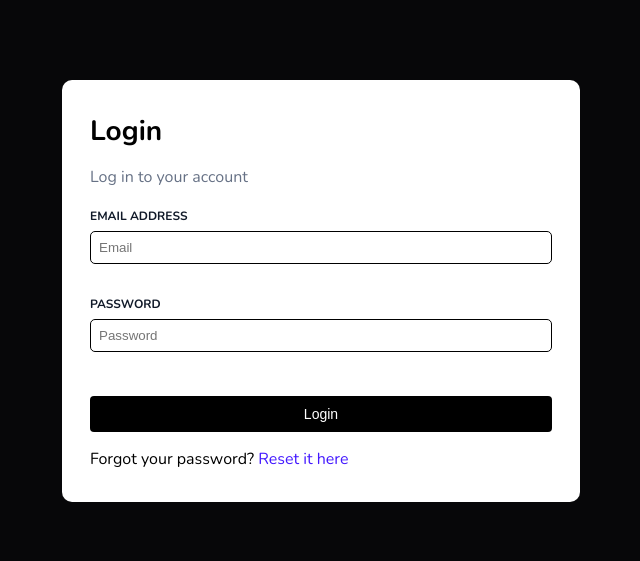
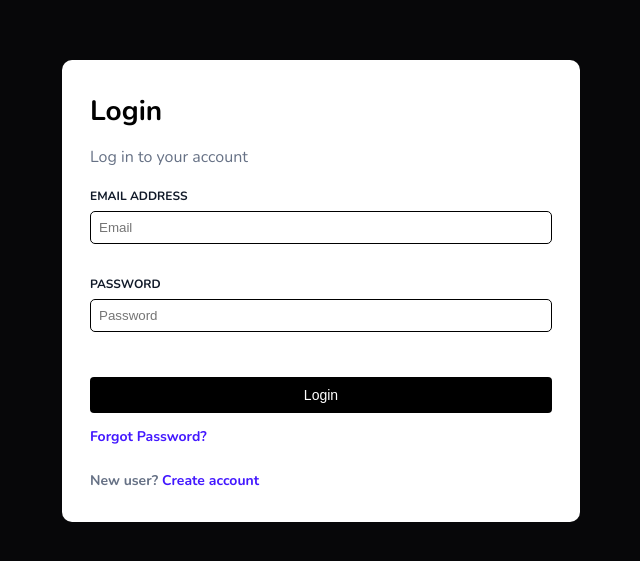
Before and after one commit to DevYoma/digital-logbook, a React (Vite) app: page /login in a window 1280 px wide. Shown: the part 109-670 px from the top of the page, without its empty margins (319-959 px from the left). Built offline with nearby package versions, Linux system fonts and the light colour scheme; no server answers.

Commit message:
style: added minimal styling to login and register page

```diff
--- a/src/pages/Login/Login.scss
+++ b/src/pages/Login/Login.scss
@@ -3,6 +3,10 @@
     justify-content: center;
     align-items: center;
     height: 100vh;
+
+    // @media screen and (max-width: 500px){
+    //     align-items: start;
+    // }
 }
 
 .login{
@@ -14,6 +18,7 @@
 
     @media screen and (max-width: 500px){
         width: 80%;
+        // margin-top: 3rem;
     }
 
     &Header{
@@ -54,6 +59,14 @@
     }
 
     &ForgotPassword{
-        margin-top: 1rem;
+        margin-top: 0.8rem;
+    }
+
+    &NewUser{
+        // border: 1px solid red;
+        margin-top: 1.5rem;
+        font-weight: bold;
+        font-size: 14px;
+        color: #667185;
     }
 }
--- a/src/pages/Login/Login.tsx
+++ b/src/pages/Login/Login.tsx
@@ -68,9 +68,7 @@ const Login = () => {
     <div id="loginContainer">
       <div className="login">
         <h1 className="loginHeader">Login</h1>
-        <p className="loginText">
-          Log in to your account
-        </p>
+        <p className="loginText">Log in to your account</p>
         <form className="loginForm" onSubmit={handleSubmit}>
           <div>
             <label htmlFor="email">EMAIL ADDRESS</label>
@@ -100,23 +98,38 @@ const Login = () => {
 
           <Button
             variant="form"
-            disabled={formData.email === "" || formData.password === "" || loading}
+            disabled={
+              formData.email === "" || formData.password === "" || loading
+            }
             style={{
-              marginTop: "2.8rem"
+              marginTop: "2.8rem",
             }}
           >
             {loading ? "Loading..." : "Login"}
           </Button>
-
         </form>
         <p className="loginForgotPassword">
-          Forgot your password?
           <Link
             to={"/reset-password"}
+            style={{
+              color: "#4318FF",
+              textDecoration: "none",
+              fontSize: "14px",
+              fontWeight: "bold",
+            }}
+          >
+            Forgot Password?
+          </Link>
+        </p>
+
+        <p className="loginNewUser">
+          New user?
+          <Link
+            to={"/register"}
             style={{ color: "#4318FF", textDecoration: "none" }}
           >
             {" "}
-            Reset it here{" "}
+            Create account{" "}
           </Link>
         </p>
       </div>
--- a/src/pages/LogsPage/LogsPage.tsx
+++ b/src/pages/LogsPage/LogsPage.tsx
@@ -143,7 +143,6 @@ const LogsPage = () => {
         }}
       >
         <Box sx={{ width: 500, bgcolor: "background.paper", p: 4 }}>
-          {/* <h2>{logData ? "Edit Daily Log" : "Create Daily Log"}</h2> */}
           <h2>Edit Daily Log</h2>
           <form onSubmit={handleSubmitModal}>
             <TextField
@@ -151,8 +150,8 @@ const LogsPage = () => {
               fullWidth
               label="Daily Log Entry"
               multiline
-              rows={4}
-              // value={logData?.text}
+              minRows={4}
+              maxRows={10}
               value={modalText}
               onChange={(e) => setModalText(e.target.value)}
             />
@@ -184,8 +183,7 @@ const LogsPage = () => {
             <p>You haven't submitted any daily logs yet.</p>
           ) : filteredLogs.length === 0 ? (
             <p>You don't have any logs for the selected month</p>
-          ):
-          (
+          ) : (
             filteredLogs.map((dailyLog: ExistingEntry) => (
               <div key={dailyLog.id} className="logsPageMainContentItem">
                 <p>Date: {formatDate(new Date(dailyLog.date))}</p>
--- a/src/pages/Register/Register.scss
+++ b/src/pages/Register/Register.scss
@@ -61,5 +61,7 @@
 
     &Question{
         text-align: center;
+        font-weight: bold;
+        color: #667185;
     }
 }
```
